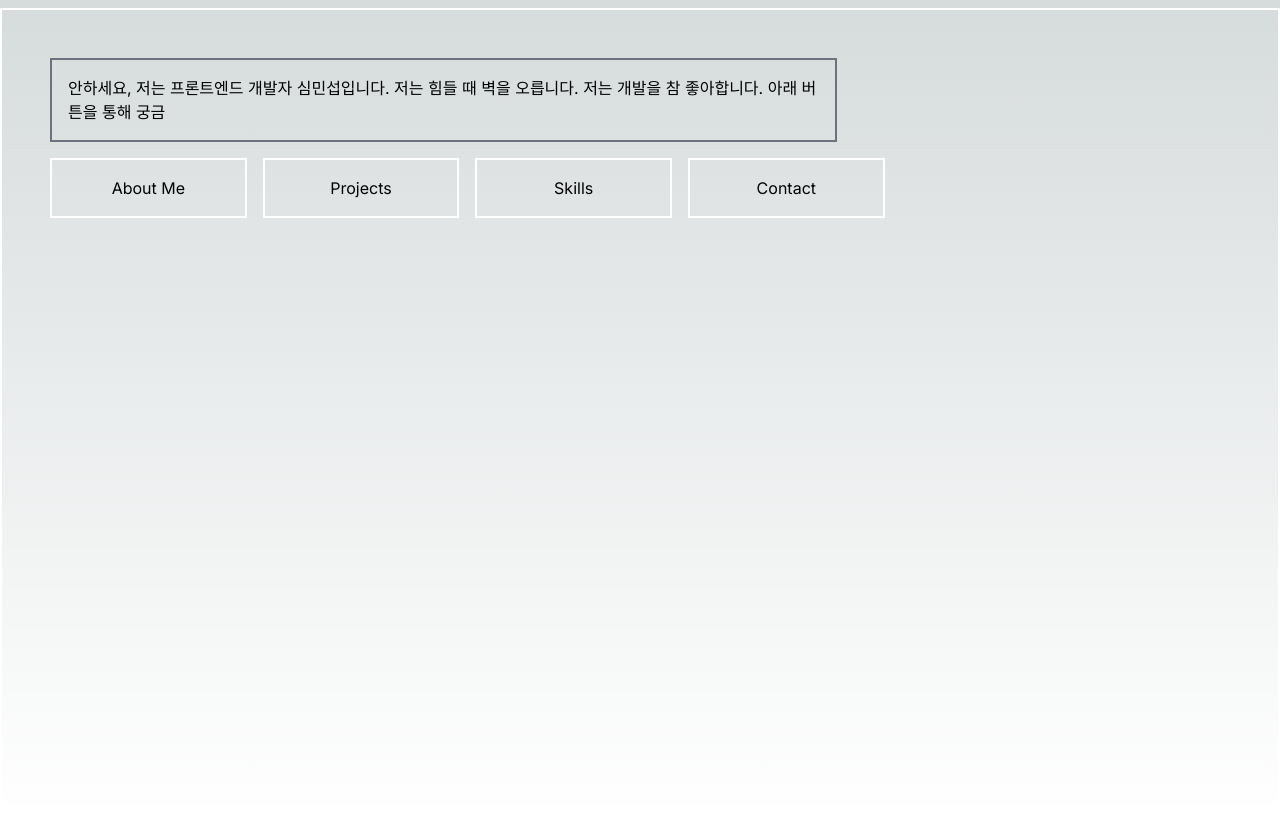
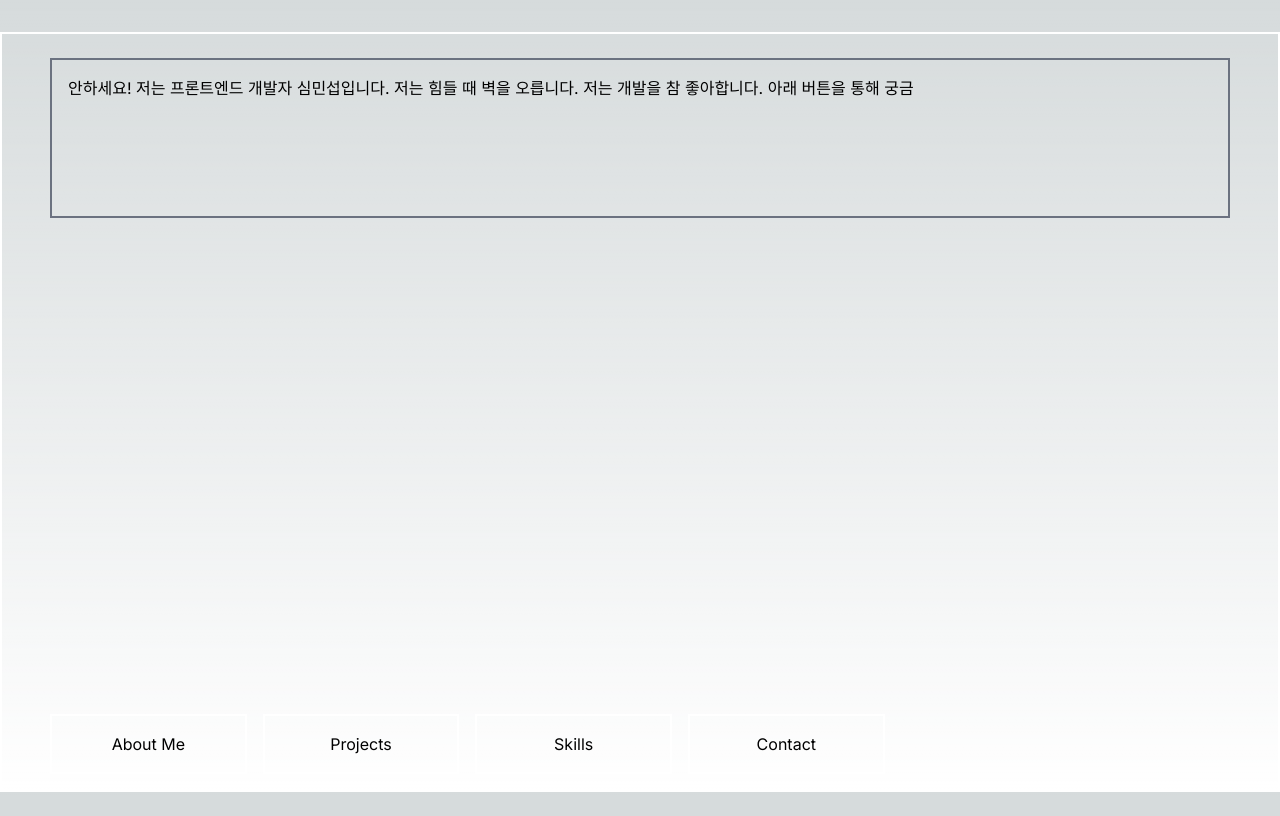
Before and after one commit to Earlssu/sms-portfolio-next, a Next.js app: page / in a window 1280 px wide. Built offline with nearby package versions, Linux system fonts and the light colour scheme.

Commit message:
style: 기존 스타일링 수정

```diff
--- a/src/app/page.tsx
+++ b/src/app/page.tsx
@@ -3,17 +3,17 @@ import Button from "@/components/Button";
 
 export default function Home() {
   return (
-    <main className="flex min-h-screen mx-auto flex-col items-start justify-between p-12 border-2 border-white w-full max-w-screen-xl my-2">
-      <div className={"w-full flex flex-col gap-4"}>
-        <div className={"border-2 border-gray-500 w-2/3 p-4"}>
+    <main className="mx-auto border-2 border-white w-full max-w-screen-xl mt-8 px-12 pt-6 min-h-[95dvh] flex flex-col">
+      <div className={"w-full flex flex-col flex-1 min-h-0 justify-between"}>
+        <div className={"border-2 border-gray-500 w-full p-4 min-h-40"}>
           <TypingText
             text={
-              "안녕하세요, 저는 프론트엔드 개발자 심민섭입니다. 저는 힘들 때 벽을 오릅니다. 저는 개발을 참 좋아합니다. 아래 버튼을 통해 궁금하신 부분을 확인해보세요."
+              "안녕하세요! 저는 프론트엔드 개발자 심민섭입니다. 저는 힘들 때 벽을 오릅니다. 저는 개발을 참 좋아합니다. 아래 버튼을 통해 궁금하신 부분을 확인해보세요."
             }
             speed={50}
           />
         </div>
-        <div className={"w-full flex gap-4"}>
+        <div className={"w-full flex gap-4 py-4"}>
           <Button content={"About Me"} />
           <Button content={"Projects"} />
           <Button content={"Skills"} />
```
